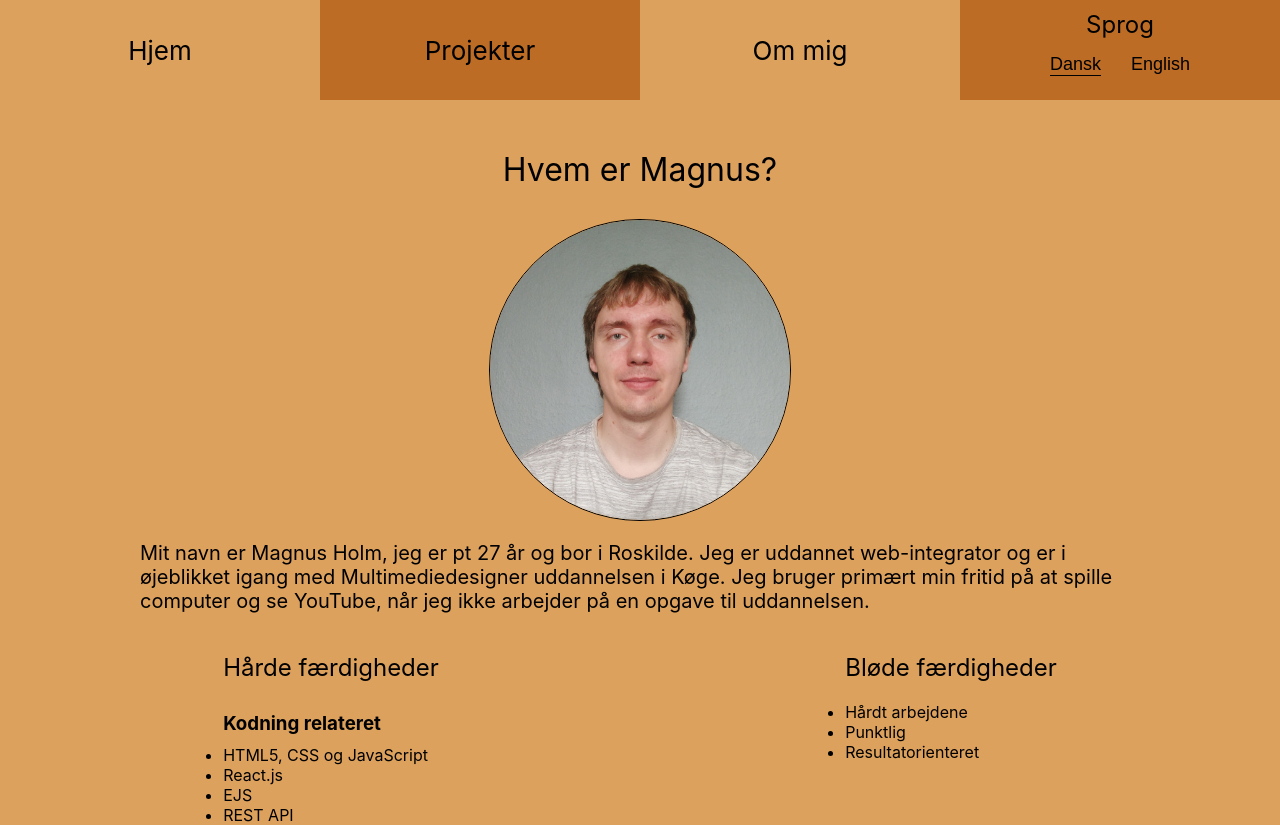
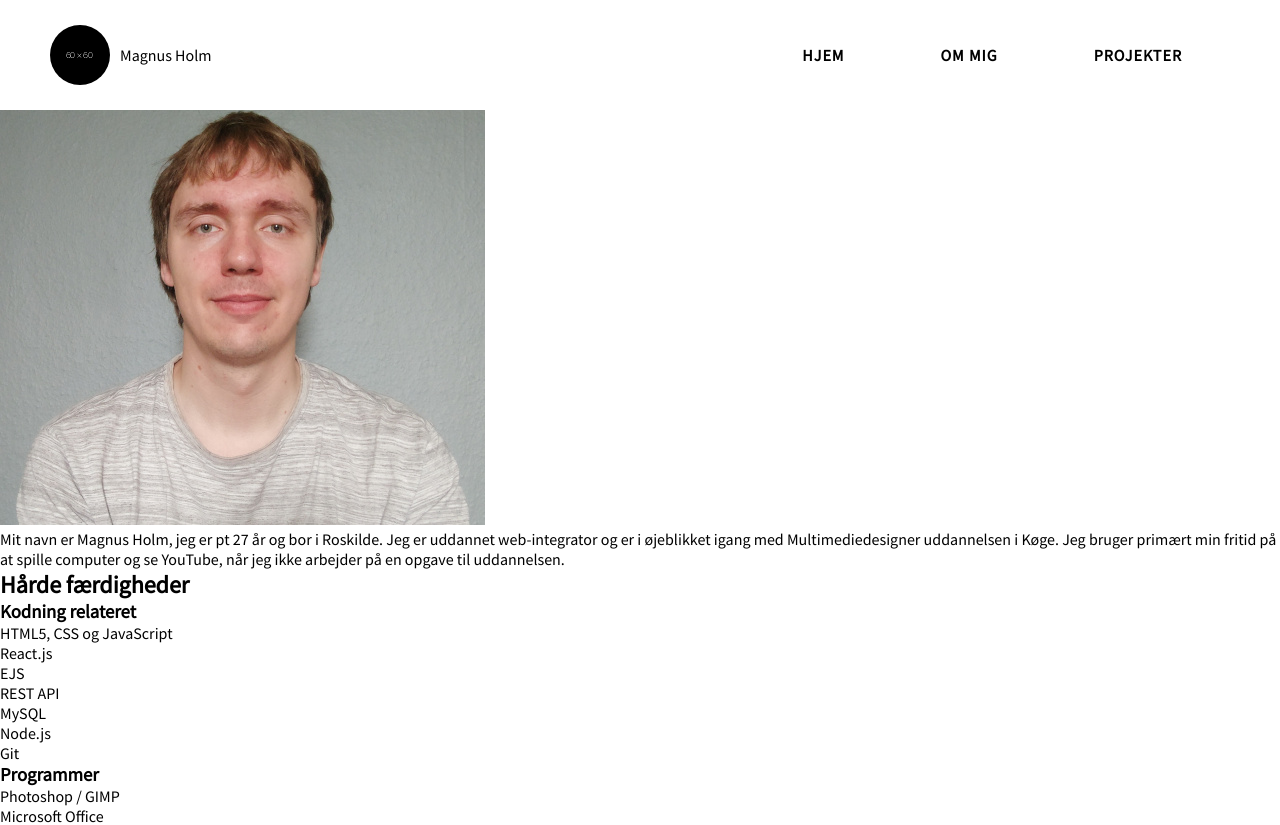
Before and after one commit to Magnus-T-Holm/Portfolio-Website, a React (Create React App) app in the folder portfolio/: page /about-me in a window 1280 px wide. Shown: the top 825 px of the page. Built offline with nearby package versions, Linux system fonts and the light colour scheme.

Commit message:
Starting to update to v2 of the website
The website likely won't work as intended right now, since all of the code is being rewritten.
Downloading the "Update AboutMe.js" version should provide you with a functioning v1 of the website

```diff
--- a/portfolio/public/index.html
+++ b/portfolio/public/index.html
@@ -7,6 +7,9 @@
   <meta name="viewport" content="width=device-width, initial-scale=1" />
   <meta name="theme-color" content="#000000" />
   <meta name="description" content="Web site created using create-react-app" />
+  <link rel="preconnect" href="https://fonts.googleapis.com">
+  <link rel="preconnect" href="https://fonts.gstatic.com" crossorigin>
+  <link href="https://fonts.googleapis.com/css2?family=Source+Sans+Pro&display=swap" rel="stylesheet">
   <link rel="apple-touch-icon" href="%PUBLIC_URL%/logo192.png" />
   <!--
       manifest.json provides metadata used when your web app is installed on a
--- a/portfolio/src/App.css
+++ b/portfolio/src/App.css
@@ -1,372 +1,75 @@
 * {
   margin: 0;
   padding: 0;
+  font-family: 'Source Sans Pro', sans-serif;
 }
 
 :root {
-  --headfoot: #bc6c25;
-  --body: #dda15e;
-  --other: #445128;
+  --header: white;
+  /* --body: #0B0C10; */
+  --text: black;
+  /* --other: #1F2833; */
 }
 
-main {
-  min-height: calc(100vh - 300px);
-}
+
 
 /*-------------------------------- Desktop --------------------------------*/
 
 /*----------- Header -----------*/
 header {
-  height: 100px;
-  background-color: var(--headfoot);
-  overflow: hidden;
-  position: sticky;
+  background-color: var(--header);
+  position: fixed;
   top: 0;
   width: 100%;
   z-index: 999;
 }
 
-header h1,
-header a,
-header p,
-header button {
-  color: black;
+#header_content {
+  display: flex;
+  align-items: center;
+  justify-content: space-between;
+  padding: 10px 50px;
 }
 
-nav {
-  height: 100%;
-}
-
-#desktop {
-  height: 100%;
-}
-
-#desktop ul {
+#logo {
   display: flex;
-  align-items: center;
-  height: 100%;
-  justify-content: space-between;
-}
-
-#desktop ul li:not([class=languageSwitch]) {
-  list-style: none;
-  width: 25vw;
-  text-align: center;
-  transition: background-color 0.5s ease-in-out;
-}
-
-#desktop ul li:hover:not([class=languageSwitch]) {
-  background-color: var(--body);
-  transition: background-color 0.5s ease-in-out;
-}
-
-#desktop ul li a {
-  display: flex;
-  justify-content: center;
-  align-items: center;
-  height: 100%;
-  padding: 36.5px 0 36.5px;
-  text-decoration: none;
-  font-size: 26px;
-}
-
-.active {
-  background-color: var(--body);
-}
-
-.languageSwitch {
-  list-style: none;
-  text-align: center;
-  width: 25%;
-}
-
-.languageSwitch p {
-  font-size: 24px;
-}
-
-.languageSwitch button {
-  border: none;
-  background: none;
-  margin: 15px 15px;
-  font-size: 18px;
-}
-
-.languageSwitch button:hover {
-  cursor: pointer;
-}
-
-.languageSwitch .currentLanguage {
-  border-bottom: black 1px solid;
-}
-
-/*---- Mobile ----*/
-#mobile_header {
-  display: none;
-}
-
-#mobile_header_top {
-  width: 100%;
-  display: flex;
-  justify-content: space-between;
-  align-items: center;
-  height: 70px;
-}
-
-#mobile_header_top h1 {
-  font-size: 37px;
-  font-weight: normal;
-}
-
-#mobile_header_top svg {
-  font-size: 37px;
-}
-
-#mobile_overlay {
-  height: 100%;
-  width: 0;
-  position: fixed;
-  z-index: 1;
-  left: 0;
-  top: 0;
-  background-color: var(--headfoot);
-  overflow-x: hidden;
-  transition: 0.2s;
-}
-
-#overlay_content {
-  position: relative;
-  top: 10%;
-  text-align: center;
-  margin-top: 30px;
-  display: flex;
-  flex-direction: column;
-}
-
-#overlay_content ul {
-  list-style: none;
-  padding: 0;
-}
-
-#mobile_overlay a {
-  padding: 8px;
-  text-decoration: none;
-  font-size: 36px;
-  display: block;
-  transition: 0.2s;
-}
-
-.close_button {
-  position: absolute;
-  top: 18px;
-  right: 13px;
-  font-size: 33px;
-}
-
-#overlay_content .languageSwitch {
-  list-style: none;
-  text-align: center;
-  width: auto;
-  margin-top: 30px;
-}
-
-#overlay_content .languageSwitch p {
-  font-size: 36px;
-}
-
-#overlay_content .languageSwitch button {
-  border: none;
-  background: none;
-  margin: 15px 15px;
-  font-size: 26px;
-}
-
-#overlay_content .languageSwitch .currentLanguage {
-  border-bottom: black 1px solid;
-}
-
-/*----------- Frontpage -----------*/
-#frontpage {
-  background-color: var(--body);
-  color: black;
-  display: flex;
-  justify-content: center;
-  padding: 50px 20px;
-}
-
-#frontpage_text {
-  display: flex;
-  flex-direction: column;
   align-items: center;
 }
 
-#frontpage_text h1 {
-  font-weight: 100;
-  font-size: 60px;
-  margin-bottom: 10px;
-}
-
-#frontpage_text h2 {
-  font-weight: 300;
-  font-size: 30px;
-  margin-bottom: 30px;
-}
-
-#frontpage_text h3 {
-  font-weight: normal;
-  font-size: 24px;
-  margin-bottom: 10px;
-}
-
-#frontpage_text p {
-  font-weight: normal;
-  font-size: 18px;
-  text-align: center;
-}
-
-/*----------- Projects list -----------*/
-#projects {
-  background-color: var(--body);
-  padding: 50px 20px;
-  display: flex;
-  flex-direction: column;
-  gap: 50px;
+#logo img {
+  border-radius: 50%;
+  margin-right: 10px;
 }
 
 
-
-.project_category {
+#header_content nav ul {
   display: flex;
-  flex-wrap: wrap;
-  gap: 20px;
-  justify-content: center;
 }
 
-.project_container {
-  background-color: var(--other);
-  width: clamp(33vw, 45%, 50vw);
-  display: flex;
-  flex-direction: column;
-  align-items: center;
-  border: 2px solid #283618;
-  border-radius: 50px;
-  gap: 30px;
-  padding: 10px;
-  color: white;
-}
-
-#projects a {
-  color: white;
-}
-
-.project_title {
-  font-size: 32px;
-}
-
-#projects h1 {
-  font-weight: normal;
-  margin: 0 20px;
-}
-
-.site_info {
-  font-size: 18px;
-}
-
-.project_description,
-.project_tools,
-.project_repository {
-  display: flex;
-  flex-direction: column;
-  align-items: center;
-  gap: 10px;
-  max-width: 790px;
-}
-
-.project_tools,
-.project_repository {
-  text-align: center;
-}
-
-#projects h2 {
-  font-weight: normal;
-}
-
-.project_tools li {
-  margin: 10px 0;
+#header_content nav ul li {
   list-style: none;
 }
 
-.project_repository .github,
-.project_repository .youtube {
-  margin-top: 10px;
+#header_content ul li a {
+  display: inline-block;
+  color: var(--text);
+  text-decoration: none;
+  font-size: 16px;
+  text-transform: uppercase;
+  padding: 2.2rem 3rem;
+  font-weight: 700;
+  letter-spacing: 1px;
 }
 
-.github svg {
-  color: black;
-  font-size: 60px;
-}
 
-.youtube svg {
-  color: red;
-  font-size: 60px;
-}
-
-/*----------- Skills -----------*/
-#about_me {
-  background-color: var(--body);
-  padding: 50px 20px;
-  display: flex;
-  flex-direction: column;
-  color: black;
-}
-
-#about_me h1 {
-  margin-bottom: 30px;
-  font-weight: normal;
-  text-align: center;
-}
-
-#about_me_description {
-  display: flex;
-  flex-direction: column;
-  align-items: center;
-  gap: 20px;
-}
-
-#about_me_description p {
-  max-width: 1000px;
-  font-size: 20px;
-}
-
-#profile_img {
-  border-radius: 50%;
-  width: 300px;
-  border: 1px solid black;
-}
-
-#about_me_skills {
-  display: flex;
-  justify-content: space-around;
-}
-
-#about_me_skills div {
-  padding-top: 40px;
-}
-
-#about_me h2 {
-  font-weight: normal;
-  padding-bottom: 20px;
-}
-
-#about_me_skills div h3 {
-  margin: 10px 0;
-}
+/*---------------------- Frontpage ----------------------*/
 
 /*---------------------- Card drawing app ----------------------*/
 #card_draw {
   background-color: var(--body);
   padding: 50px 0;
   display: flex;
-  color: black;
+  color: var(--text);
 }
 
 /* ----------- Controlls ----------- */
@@ -417,7 +120,7 @@ nav {
 }
 
 #art_credits a {
-  color: black;
+  color: var(--text);
 }
 
 /* ----------- Card Area ----------- */
@@ -463,7 +166,7 @@ nav {
 
 #game_intro {
   background-color: var(--body);
-  color: black;
+  color: var(--text);
   display: flex;
   flex-direction: column;
   align-items: center;
@@ -495,7 +198,7 @@ nav {
 
 #playGame input[type="radio"]:checked+label {
   background-color: var(--headfoot);
-  color: black;
+  color: var(--text);
 }
 
 #playGame button[type="submit"] {
@@ -504,7 +207,7 @@ nav {
   padding: 1.25em 2.5em;
   background-color: var(--headfoot);
   font-weight: 700;
-  color: black;
+  color: var(--text);
   border: none;
   cursor: pointer;
 }
@@ -580,70 +283,7 @@ nav {
 }
 
 /*----------- Footer -----------*/
-footer {
-  background-color: var(--headfoot);
-  height: 100px;
-  display: flex;
-  justify-content: space-evenly;
-  align-items: center;
-}
 
-footer div p,
-footer div a {
-  color: black;
-}
-
-#email p {
-  font-size: 22px;
-}
-
-#linkedin {
-  font-size: 50px;
-  padding-right: 30px;
-}
-
-#github {
-  font-size: 50px;
-}
-
-/*-------------------------------- Max 1000px width --------------------------------*/
-@media screen and (max-width: 1000px) {
-
-  /*----------- Projects -----------*/
-  .project_title {
-    font-size: clamp(26px, 6vw, 32px);
-  }
-
-  .project_container {
-    width: clamp(270px, 80vw, 850px);
-  }
-}
-
-/*-------------------------------- Max 754px width --------------------------------*/
-@media screen and (max-width: 754px) {
-
-  /*----------- Header -----------*/
-  header {
-    height: auto;
-  }
-
-  #desktop {
-    display: none;
-  }
-
-  #mobile_header {
-    display: block;
-    margin: 0 10px;
-  }
-
-  /*----------- Footer -----------*/
-  footer {
-    flex-direction: column;
-    height: 130px;
-    gap: 20px;
-    padding: 20px 0;
-  }
-}
 
 /*-------------------------------- Max 720px width --------------------------------*/
 @media screen and (max-width: 720px) {
@@ -655,42 +295,8 @@ footer div a {
   }
 }
 
-/*-------------------------------- Max 600px width --------------------------------*/
-@media screen and (max-width: 600px) {
-
-  /*----------- Projects -----------*/
-  #projects {
-    text-align: center;
-  }
-}
-
-/*-------------------------------- Max 400px width --------------------------------*/
-@media screen and (max-width: 500px) {
-
-  /*----------- About me -----------*/
-  #profile_img {
-    width: clamp(200px, 75%, 300px);
-  }
-
-  #about_me_skills {
-    flex-direction: column;
-    align-items: center;
-  }
-
-  #about_me_skills div {
-    width: 185px;
-  }
-}
-
 /*-------------------------------- Max 420px width --------------------------------*/
 @media screen and (max-width: 420px) {
-
-  /*----------- Frontpage -----------*/
-  #frontpage_text h1,
-  #frontpage_text h2,
-  #frontpage_text h3 {
-    text-align: center;
-  }
 
   /*----------- Card drawing app -----------*/
   .tarrot_cards {
@@ -701,12 +307,3 @@ footer div a {
     width: 250px;
   }
 }
-
-/*-------------------------------- Max 360px width --------------------------------*/
-@media screen and (max-width: 360px) {
-
-  /*----------- Footer -----------*/
-  #email p {
-    font-size: 16px;
-  }
-}
--- a/portfolio/src/components/Footer.js
+++ b/portfolio/src/components/Footer.js
@@ -6,7 +6,7 @@ import { faLinkedin, faGithubSquare } from "@fortawesome/free-brands-svg-icons";
 const Footer = () => {
   return (
     <footer>
-      <div>
+      {/* <div id="social_links">
         <a
           id="linkedin"
           href="https://www.linkedin.com/in/magnus-thestrup-holm/" target="blank"
@@ -19,7 +19,7 @@ const Footer = () => {
       </div>
       <div id="email">
         <p><FontAwesomeIcon icon={faEnvelope} /> magnusthestrup@hotmail.com</p>
-      </div>
+      </div> */}
     </footer>
   );
 };
--- a/portfolio/src/components/Header.js
+++ b/portfolio/src/components/Header.js
@@ -56,41 +56,19 @@ const Header = () => {
 
   return (
     <header>
-      <nav>
-        <div id="desktop">
+      <div id="header_content">
+        <div id="logo">
+          <img src="logo.png" alt="" />
+          <span>Magnus Holm</span>
+        </div>
+        <nav>
           <ul>
-            <li className={pathname === '/' ? "active" : ""}><Link to={"/"} >{isDanish ? "Hjem" : "Home"}</Link></li>
-            <li className={/projects/g.test(pathname) ? "active" : ""}><Link to={"/projects"} >{isDanish ? "Projekter" : "Projects"}</Link></li>
-            <li className={pathname === '/about-me' ? "active" : ""}><Link to={"/about-me"} >{isDanish ? "Om mig" : "About me"}</Link></li>
-            <li className="languageSwitch">
-              <p>{isDanish ? "Sprog" : "Language"}</p>
-              <button className={isDanish ? "currentLanguage" : ""} onClick={languageSwitchDanish}>Dansk</button>
-              <button className={isDanish ? "" : "currentLanguage"} onClick={languageSwitchEnglish}>English</button>
-            </li>
+            <li><a href="">{isDanish ? "Hjem" : "Home"}</a></li>
+            <li><a href="./#about">{isDanish ? "Om mig" : "About"}</a></li>
+            <li><a href="./#projects">{isDanish ? "Projekter" : "Projects"}</a></li>
           </ul>
-        </div>
-        <div id="mobile_header">
-          <div id="mobile_header_top">
-            <h1>{currentPage}</h1>
-            <FontAwesomeIcon id="mobile_menu_button" icon={faBars} onClick={mobileOpenClose} />
-          </div>
-          <div id="mobile_overlay">
-            <FontAwesomeIcon className="close_button" icon={faX} onClick={mobileOpenClose} />
-            <div id="overlay_content">
-              <ul>
-                <li className={pathname === '/' ? "active" : ""}><Link onClick={mobileOpenClose} to={"/"} >{isDanish ? "Hjem" : "Home"} </Link></li>
-                <li className={/projects/g.test(pathname) ? "active" : ""}><Link onClick={mobileOpenClose} to={"/projects"} >{isDanish ? "Projekter" : "Projects"}</Link></li>
-                <li className={pathname === '/about-me' ? "active" : ""}><Link onClick={mobileOpenClose} to={"/about-me"} >{isDanish ? "Om mig" : "About me"}</Link></li>
-                <li className="languageSwitch">
-                  <p>{isDanish ? "Sprog" : "Language"}</p>
-                  <button className={isDanish ? "currentLanguage" : ""} onClick={languageSwitchDanish}>Dansk</button>
-                  <button className={isDanish ? "" : "currentLanguage"} onClick={languageSwitchEnglish}>English</button>
-                </li>
-              </ul>
-            </div>
-          </div>
-        </div>
-      </nav>
+        </nav>
+      </div>
     </header >
   );
 };
--- a/portfolio/src/pages/Frontpage.js
+++ b/portfolio/src/pages/Frontpage.js
@@ -8,12 +8,12 @@ const Frontpage = () => {
   }
   return (
     <main id="frontpage">
-      <div id="frontpage_text">
+      {/* <div id="frontpage_text">
         <h1>Magnus Holm</h1>
         <h2>{isDanish ? "En Front-end Webudvikler" : "A Front-end Webdeveloper"}</h2>
         <h3>{isDanish ? "Velkommen til min portfolio" : "Welcome to my portfolio"}</h3>
         <p>{isDanish ? "Her vil du finde nogle af de projekter jeg har lave, samt noget information om mig" : "Here you will find some of the projects I have done, as well as some information about me"}</p>
-      </div>
+      </div> */}
     </main>
   );
 };
--- a/portfolio/src/pages/Projects.js
+++ b/portfolio/src/pages/Projects.js
@@ -30,7 +30,7 @@ const Projects = () => {
             <h2>{isDanish ? "Projekt info" : "Project info"}</h2>
             <section>
               <p>
-                {isDanish ? "Et lille huskespil, som vi skulle lave under web-integrator uddannelsens grundforløbets 2. del , opdateret til at bruge React." : "A small memory game that we had to make during the 2nd part of the basic course for the web-integrator education, updated to use React"}
+                {isDanish ? "Et lille huskespil, som vi skulle lave under web-integrator uddannelsens grundforløbets 2. del, opdateret til at bruge React." : "A small memory game that we had to make during the 2nd part of the basic course for the web-integrator education, updated to use React"}
               </p>
             </section>
           </div>
```
Also changed, not shown: portfolio/public/logo.png (added).
